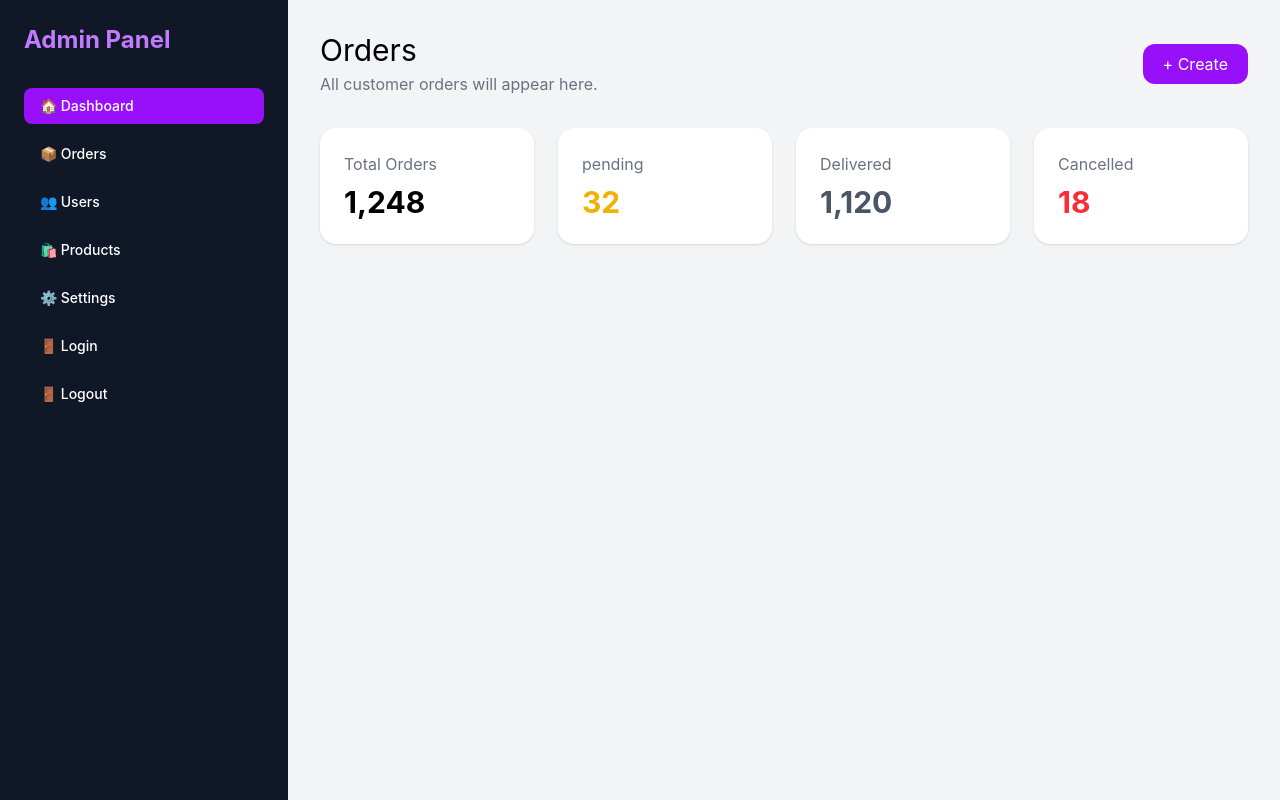
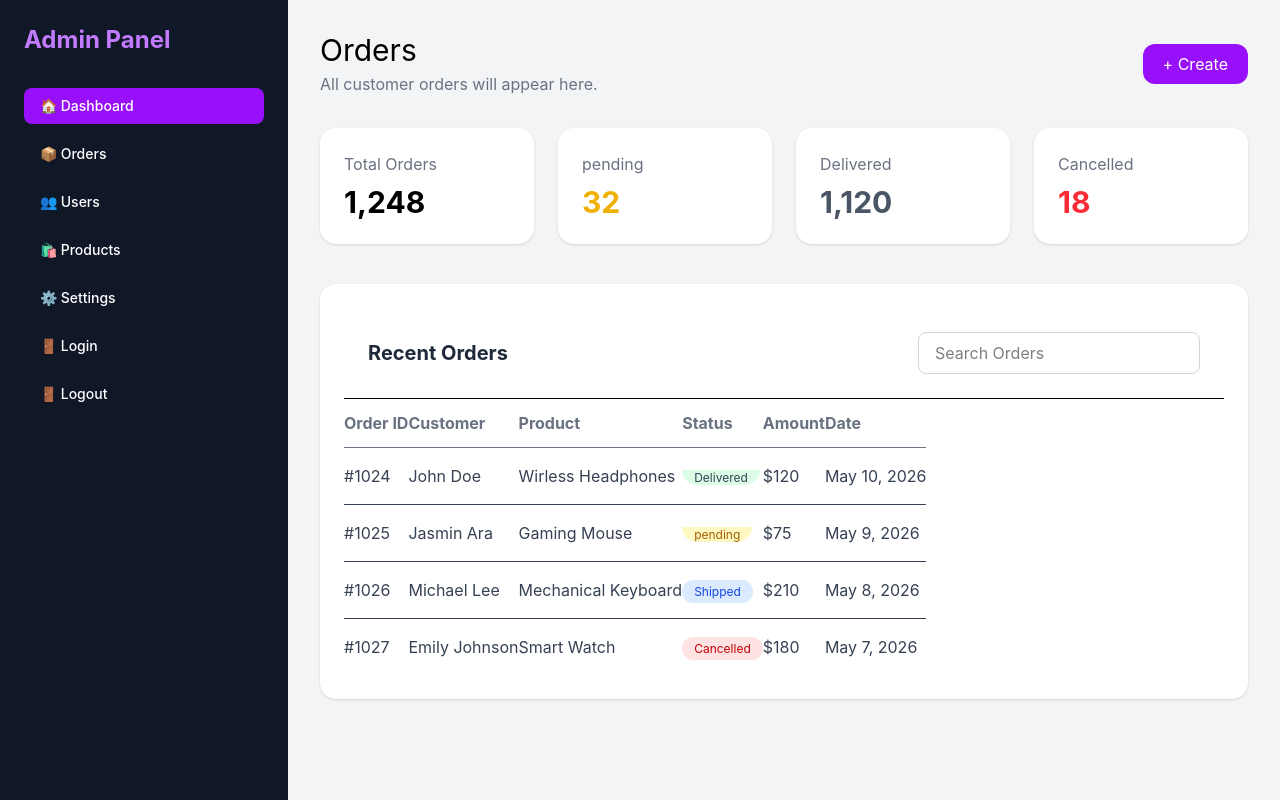
Before and after one commit to rumachoudhury/monorepo-ecommerce-app, a Next.js app in the folder apps/admin/: page /orders in a window 1280 px wide. Built offline with nearby package versions, Linux system fonts and the light colour scheme.

Commit message:
created Order table within the OrderPage

```diff
--- a/apps/admin/src/app/orders/page.tsx
+++ b/apps/admin/src/app/orders/page.tsx
@@ -39,6 +39,95 @@ export default function OrdersPage() {
       </div>
 
       {/* Orders Table  */}
+      <div className="bg-white rounded-2xl shadow p-6">
+        {/* Table header */}
+        <div className="flex items-center justify-between p-6 border-b">
+          <h1 className="text-xl font-bold text-gray-800">Recent Orders</h1>
+          <input
+            type="text"
+            placeholder="Search Orders"
+            className="border border-gray-300 rounded-lg px-4 py-2 outline-none focus:ring-2 focus:ring-purple-600"
+          />
+        </div>
+
+        {/* table */}
+        <div>
+          <table>
+            <thead>
+              <tr className="border-b text-gray-500">
+                <th className="py-3 text-left">Order ID</th>
+                <th className="text-left">Customer</th>
+                <th className="text-left">Product</th>
+                <th className="text-left">Status</th>
+                <th className="text-left">Amount</th>
+                <th className="text-left">Date</th>
+              </tr>
+            </thead>
+
+            <tbody className="text-gray-700">
+              {/* 1 */}
+              <tr className="border-b hover:bg-gray-50 transition">
+                <td className="py-4">#1024</td>
+                <td>John Doe</td>
+                <td>Wirless Headphones</td>
+
+                <td>
+                  <span className="bg-green-100 text-gray-700 px-3 py-y rounded-b-full text-xs">
+                    Delivered
+                  </span>
+                </td>
+                <td className="">$120</td>
+                <td className="">May 10, 2026</td>
+              </tr>
+              {/* 2 */}
+              <tr className="border-b hover:bg-gray-50 transition">
+                <td className="py-4">#1025</td>
+                <td>Jasmin Ara</td>
+                <td>Gaming Mouse</td>
+
+                <td>
+                  <span className="bg-yellow-100 text-yellow-700 px-3 py-y rounded-b-full text-xs">
+                    pending
+                  </span>
+                </td>
+                <td className="">$75</td>
+                <td className="">May 9, 2026</td>
+              </tr>
+              {/* 3 */}
+              <tr className="border-b hover:bg-gray-50 transition">
+                <td className="py-4">#1026</td>
+                <td>Michael Lee</td>
+                <td>Mechanical Keyboard</td>
+
+                <td>
+                  <span className="bg-blue-100 text-blue-700 px-3 py-1 rounded-full text-xs">
+                    Shipped
+                  </span>
+                </td>
+
+                <td>$210</td>
+                <td>May 8, 2026</td>
+              </tr>
+
+              {/* 4 */}
+              <tr className="hover:bg-gray-50 transition">
+                <td className="py-4">#1027</td>
+                <td>Emily Johnson</td>
+                <td>Smart Watch</td>
+
+                <td>
+                  <span className="bg-red-100 text-red-700 px-3 py-1 rounded-full text-xs">
+                    Cancelled
+                  </span>
+                </td>
+
+                <td>$180</td>
+                <td>May 7, 2026</td>
+              </tr>
+            </tbody>
+          </table>
+        </div>
+      </div>
     </main>
   );
 }
```
